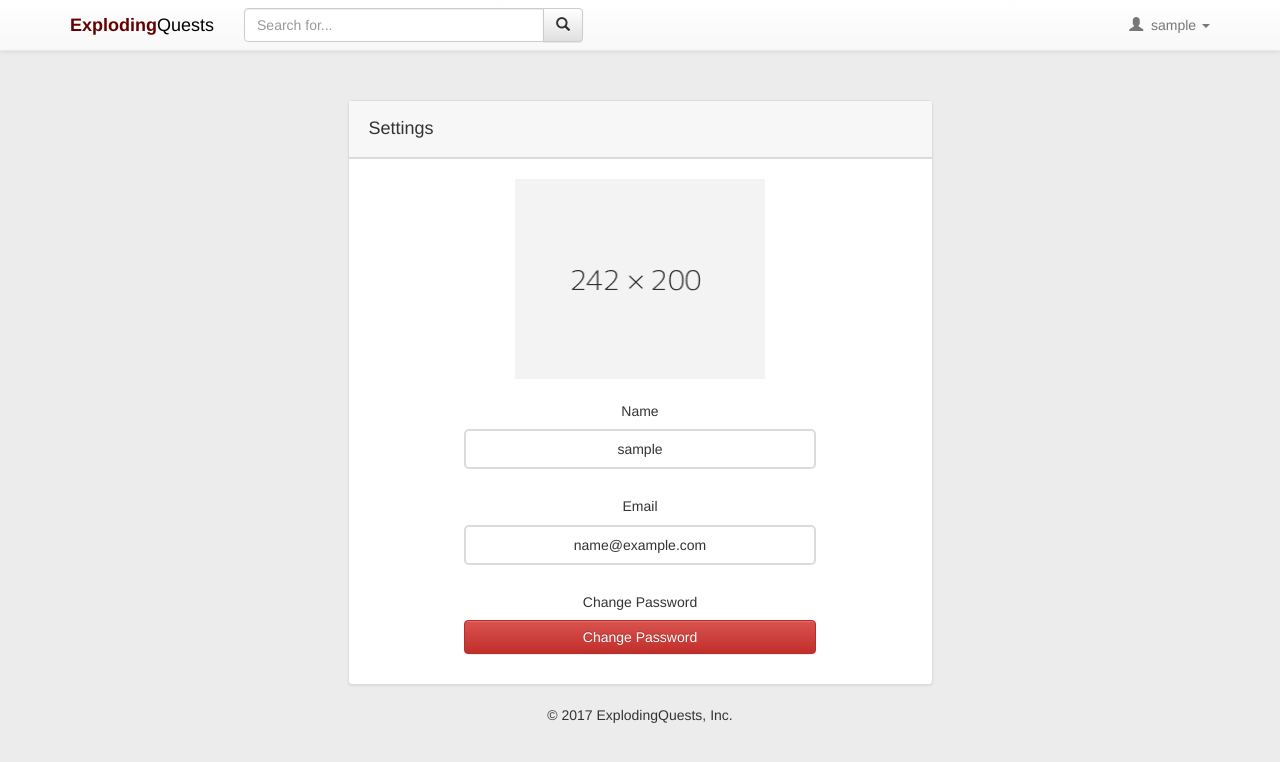
After one commit to ChHeYo/explodingquests, a Django app: a page that uses templates/base.html in a window 1280 px wide. The commit adds this page. Shown: the top 762 px of the page. Run offline with Django 3.2, Linux system fonts and the light colour scheme; the visitor is signed in with stand-in values (Sample User, id 1); data comes from the database, SQL or seed files in the repository; some libraries are stand-ins or nearby versions.

Commit message:
basics down

```diff
--- a/explodingquests/settings/base.py
+++ b/explodingquests/settings/base.py
@@ -13,6 +13,7 @@ https://docs.djangoproject.com/en/1.11/ref/settings/
 import os
 
 from django.core.exceptions import ImproperlyConfigured
+
 
 def get_env_variable(var_name):
     """Get the environment variable or return exception."""
--- a/explodingquests/urls.py
+++ b/explodingquests/urls.py
@@ -21,14 +21,16 @@ from quests.views import (
     HomePageTemplateView, CreateQuest,
     QuestListView, QuestDetailView,
     DeleteQuestView, UpdateQuestView,
+    get_user_profile,
 )
 
 urlpatterns = [
     url(r'^$', QuestListView.as_view(), name='homepage'),
-    url(r'^(?P<slug>[\w-]+)/$', QuestDetailView.as_view(), name='quest_detail'),
+    url(r'^quest/(?P<slug>[\w-]+)/$', QuestDetailView.as_view(), name='quest_detail'),
     url(r'^update/(?P<slug>[\w-]+)/$', UpdateQuestView.as_view(), name='update_quest'),
     url(r'^delete/(?P<slug>[\w-]+)/$', DeleteQuestView.as_view(), name='delete_quest'),
     url(r'^accounts/', include('allauth.urls')),
     url(r'^accounts/create/$', CreateQuest.as_view(), name='create_quest'),
+    url(r'^accounts/settings/$', get_user_profile, name='user_profile'),
     url(r'^admin/', admin.site.urls),
 ]
--- a/quests/views.py
+++ b/quests/views.py
@@ -1,3 +1,4 @@
+from django.contrib.auth.models import User
 from django.contrib.auth.mixins import LoginRequiredMixin
 from django.shortcuts import render
 from django.core.urlresolvers import reverse_lazy
@@ -8,24 +9,37 @@ from django.views.generic.edit import (
     CreateView, DeleteView, UpdateView,
 )
 
-from .models import Quest
+from .models import Quest, UserProfile
 
 # Create your views here.
+
 
 class HomePageTemplateView(TemplateView):
     template_name = 'index.html'
 
+
+def get_user_profile(request):
+    user = User.objects.get(username=request.user.username)
+    return render(request, 'account/user_profile.html', {'user': user})
+
+# class UserProfileView(DetailView):
+#     template_name = 'account/user_profile.html'
+#     model = UserProfile
+
+
 class QuestListView(ListView):
-    template_name   = "index.html"
-    model           = Quest
+    template_name = "index.html"
+    model = Quest
+
 
 class QuestDetailView(DetailView):
-    template_name   = 'quests/quest_detail.html'
-    model           = Quest
+    template_name = 'quests/quest_detail.html'
+    model = Quest
+
 
 class CreateQuest(LoginRequiredMixin, CreateView):
-    model   = Quest
-    fields  = ['title', 'description', 'rewards', 'explosion_date']
+    model = Quest
+    fields = ['title', 'description', 'reward_type', 'rewards', 'explosion_date']
 
     def form_valid(self, form):
         self.object = form.save(commit=False)
@@ -33,9 +47,11 @@ class CreateQuest(LoginRequiredMixin, CreateView):
         self.object.save()
         return super().form_valid(form)
 
+
 class UpdateQuestView(LoginRequiredMixin, UpdateView):
     fields = ('title', 'description', 'rewards')
     model = Quest
+
 
 class DeleteQuestView(LoginRequiredMixin, DeleteView):
     template_name = 'quests/delete_quest.html'
--- /dev/null
+++ b/static/css/style.css
@@ -0,0 +1,164 @@
+body {
+    padding-top: 50px;
+    padding-bottom: 10px;
+    background-color: #ececec;
+}
+
+a {
+    color: black;
+}
+
+a:hover {
+    text-decoration: none;
+    color: black;
+}
+
+.image-size {
+    width: 250px;
+    height: 200px;
+}
+
+.bold-title {
+    font-weight: bold;
+}
+
+.btn-margin {
+    margin-top: 30px;
+}
+
+.btn-margin-bot {
+    margin-bottom: 30px;
+}
+
+.box {
+    padding: 8px;
+    border: 2px solid #dbdbdb;
+    border-radius: 5px;
+    margin-top: 10px;
+    margin-bottom: 30px;
+}
+
+.email-box {
+    margin-bottom: 15px;
+}
+
+.email-change-box {
+    margin-bottom: 30px;
+}
+
+.caption {
+    padding-bottom: 4px;
+}
+
+.detail-container {
+    padding-top: 50px;
+}
+
+.dropdown-menu > li {
+    margin-top: 10px;
+    margin-bottom: 10px;
+}
+
+.explosion_color {
+    color: #660000;
+    font-weight: bold;
+}
+
+.footer {
+    /* position: absolute; */
+    bottom: 0;
+    width: 100%;
+    height: 40px;
+    text-align: center;
+}
+
+.footnote {
+    margin-top: 20px;
+}
+
+.justify-center {
+    text-align: center;
+}
+
+.justify-right {
+    text-align: right;
+}
+
+.justify-left {
+    text-align: left;
+}
+
+.jumbotron {
+    text-align: center;
+    background-color: #F6B12E;
+    color: white;
+}
+
+.image-margin-top {
+    margin-top: 20px;
+}
+
+.profile-picture {
+    margin-top: 20px;
+    margin-bottom: 15px;
+}
+
+.left-right-padding {
+    padding-right: 20px;
+    padding-left: 20px;
+}
+
+.red-fire {
+    color: red;
+}
+
+.right-aligned {
+    float: right;
+}
+
+.signup_text {
+    background-color: white;
+    margin-top: 50px;
+    padding: 50px;
+    text-align: center;
+}
+
+.thumbnail {
+    padding-top:8px;
+}
+
+.quest {
+    color: black;
+}
+
+.quest-detail-page {
+    padding-top: 15px;
+    padding-bottom: 10px;
+    padding-left: 20px;
+    padding-right: 20px;
+}
+
+.quest-form-container {
+    padding-top: 30px;
+}
+
+.settings_page {
+    background-color: white;
+    margin-top: 50px;
+    padding: 0px;
+    padding-bottom: 30px;
+    text-align: center;
+}
+
+.settings_title {
+    text-align: left;
+    padding-left: 20px;
+    padding-top: 8px;
+    padding-bottom: 8px;
+    background-color: #f7f7f7;
+    border-bottom: 2px solid #dbdbdb;
+}
+
+#navbar-searchform {
+    width: 300px;
+}
--- /dev/null
+++ b/templates/account/email.html
@@ -0,0 +1 @@
+{% extends "base.html" %}
--- /dev/null
+++ b/templates/account/user_profile.html
@@ -0,0 +1,50 @@
+{% extends "base.html" %}
+{% load static %}
+{% block content %}
+<div class='container'>
+    <div class='row'>
+        <div class='col-md-offset-3 col-md-6 settings_page thumbnail'>
+            <div class='settings_title'>
+                <p class='h4'>Settings</p>
+            </div>
+            <div class='profile-picture'>
+                <img class='image-size' src="{% static 'image/stockimage.png' %}"/>
+            </div>
+            <div class='row left-right-padding'>
+                <div class='col-md-offset-2 col-md-8'>
+                    <p class='h5'>Name</p>
+                        <div class='box'>
+                            {{ user.username }}
+                        </div>
+                    <p class='h5'>Email</p>
+                        <div class='box'>
+                            {{ user.email }}
+                        </div>
+                        {% comment %} <a class='btn btn-warning btn-block email-change-box'
+                       href="{% url 'account_email' %}">Change Email</a> {% endcomment %}
+                    {% comment %} <p class='h5'>Location</p>
+                    {% if user.profile.location %}
+                        <div class='box'>
+                            {{ user.profile.location }}
+                        </div>
+                    {% else %}
+                        <div class='box'>
+                            Location Not Set
+                        </div>
+                    {% endif %} {% endcomment %}
+                    <p class='h5'>Change Password</p>
+                    <a class='btn btn-danger btn-block'
+                       href="{% url 'account_change_password' %}">Change Password</a>
+                </div>
+            </div>
+        </div>
+    </div>
+</div>
+<footer class='footer'>
+    <div class='container'>
+        <p>
+            &copy; 2017 ExplodingQuests, Inc.
+        </p>
+    </div>
+</footer>
+{% endblock %}
--- a/templates/base.html
+++ b/templates/base.html
@@ -13,7 +13,7 @@
         <link rel="stylesheet" href="https://maxcdn.bootstrapcdn.com/bootstrap/3.3.7/css/bootstrap-theme.min.css"
         integrity="sha384-rHyoN1iRsVXV4nD0JutlnGaslCJuC7uwjduW9SVrLvRYooPp2bWYgmgJQIXwl/Sp" crossorigin="anonymous">
         <!-- Any custom css -->
-        <link rel="stylesheet" href="{% static 'css/mystyle.css' %}">
+        <link rel="stylesheet" href="{% static 'css/style.css' %}">
         {% block header %}{% endblock %}
     </head>
     <body>
@@ -50,13 +50,24 @@
                         <li class='dropdown'>
                             <a class="dropdown-toggle" role='button'
                                data-toggle="dropdown" aria-haspopup="true" aria-expanded="false">
-                                <span class='glyphicon glyphicon-user'></span>
+                                <span class='glyphicon glyphicon-user'></span>&nbsp;
+                                <span>{{ user.username }}</span>
                                 <span class="caret"></span>
                             </a>
                             <ul class="dropdown-menu">
-                                <li><a href="#">{{ request.user }}</a></li>
-                                <li><a href="{% url 'create_quest' %}">Post a Quest</a></li>
-                                <li><a href="{% url 'account_logout' %}">Logout</a></li>
+                                <li class='dropdown-menu-options'>
+                                    <a href="{% url 'user_profile' %}">
+                                        <span class="glyphicon glyphicon-cog"></span>&nbsp; Settings
+                                    </a>
+                                </li>
+                                <li><a href="{% url 'create_quest' %}">
+                                    <span class="glyphicon glyphicon-pencil"></span>&nbsp; Post a Quest
+                                    </a>
+                                </li>
+                                <li><a href="{% url 'account_logout' %}">
+                                    <span class='glyphicon glyphicon-log-out'></span>&nbsp; Logout
+                                    </a>
+                                </li>
                             </ul>
                         </li>
                         {% else %}
--- a/templates/quests/quest_form.html
+++ b/templates/quests/quest_form.html
@@ -1,13 +1,13 @@
 {% extends "base.html" %}
 {% load bootstrap %}
 {% block content %}
-    <div class='container detail-container'>
+    <div class='container quest-form-container'>
         <div class='row'>
             <div class='col-md-offset-2 col-md-8'>
                 <form method='POST'>
-                    {{ form|bootstrap }}
+                     {{ form|bootstrap }}
                     {% csrf_token %}
-                    <input class='btn btn-success btn-lg btn-block btn-margin' type='submit' value='Quest'>
+                    <input class='btn btn-success btn-lg btn-block btn-margin btn-margin-bot' type='submit' value='POST'>
                 </form>
             </div>
         </div>
```
Also changed, not shown: quests/admin.py (+18 -1 lines), quests/models.py (+58 -16 lines), static/css/mystyle.css (deleted, +0 -88 lines), templates/account/password_change.html (added, +23 -0 lines), templates/quests/quest_detail.html (+9 -8 lines), quests/migrations/0008_auto_20170723_2342.py (added), quests/migrations/0009_auto_20170724_1130.py (added), quests/migrations/0010_auto_20170724_1710.py (added), quests/migrations/0011_remove_quest_rewards.py (added), quests/migrations/0012_auto_20170724_2217.py (added), quests/migrations/0013_auto_20170725_1908.py (added).
